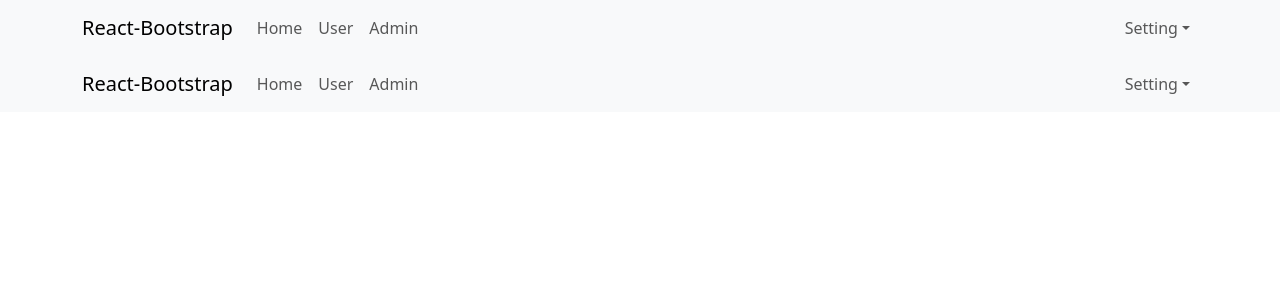
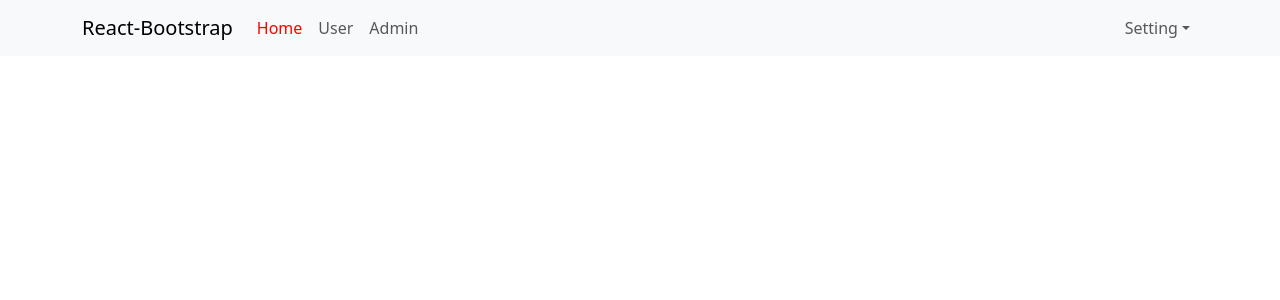
Before and after one commit to Trangdz/lap_trinh_web, a React (Create React App) app: page / in a window 1280 px wide. Shown: the top 300 px of the page. Built offline with nearby package versions, Linux system fonts and the light colour scheme.

Commit message:
change header's color

```diff
--- a/src/App.css
+++ b/src/App.css
@@ -7,3 +7,10 @@
   -webkit-font-smoothing: antialiased;
   -moz-osx-font-smoothing: grayscale;
 }
+.app-container{
+  .header-container{
+    .navbar-nav .nav-link.active, .navbar-nav .show>.nav-link{
+      color: red;
+    }
+  }
+}
--- a/src/App.js
+++ b/src/App.js
@@ -11,9 +11,9 @@
   return (
 
     <div className="app-container">
+
+      <div className='header-container'>
       <Header></Header>
-      <div className='header-container'>
-        <Header></Header>
       </div>
 
 
--- a/src/components/Header/Header.js
+++ b/src/components/Header/Header.js
@@ -2,7 +2,7 @@
 import Nav from 'react-bootstrap/Nav';
 import Navbar from 'react-bootstrap/Navbar';
 import NavDropdown from 'react-bootstrap/NavDropdown';
-import { Link } from 'react-router-dom';
+import { NavLink} from 'react-router-dom';
 const Header = () => {
     return (
         <Navbar expand="lg" className="bg-body-tertiary">
@@ -11,9 +11,9 @@
                 <Navbar.Toggle aria-controls="basic-navbar-nav" />
                 <Navbar.Collapse id="basic-navbar-nav">
                     <Nav className="me-auto">
-                        <Link to="/" className='nav-link'>Home</Link>
-                        <Link to="/user" className='nav-link'>User</Link>
-                        <Link to="/admin" className='nav-link'>Admin</Link>
+                        <NavLink to="/" className='nav-link'>Home</NavLink>
+                        <NavLink to="/user" className='nav-link'>User</NavLink>
+                        <NavLink to="/admin" className='nav-link'>Admin</NavLink>
                     </Nav>
                     <Nav>
                         <NavDropdown title="Setting" id="basic-nav-dropdown">
```
